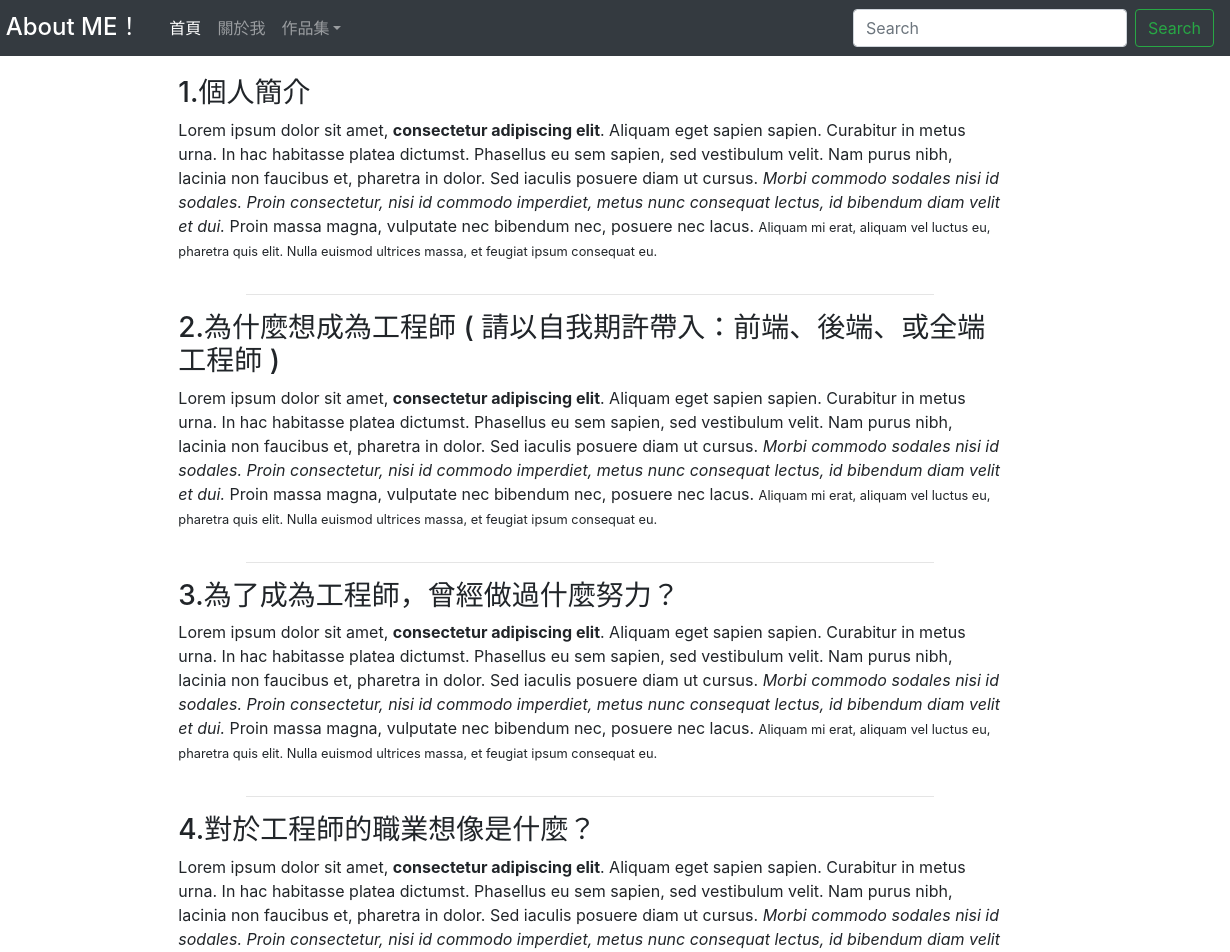
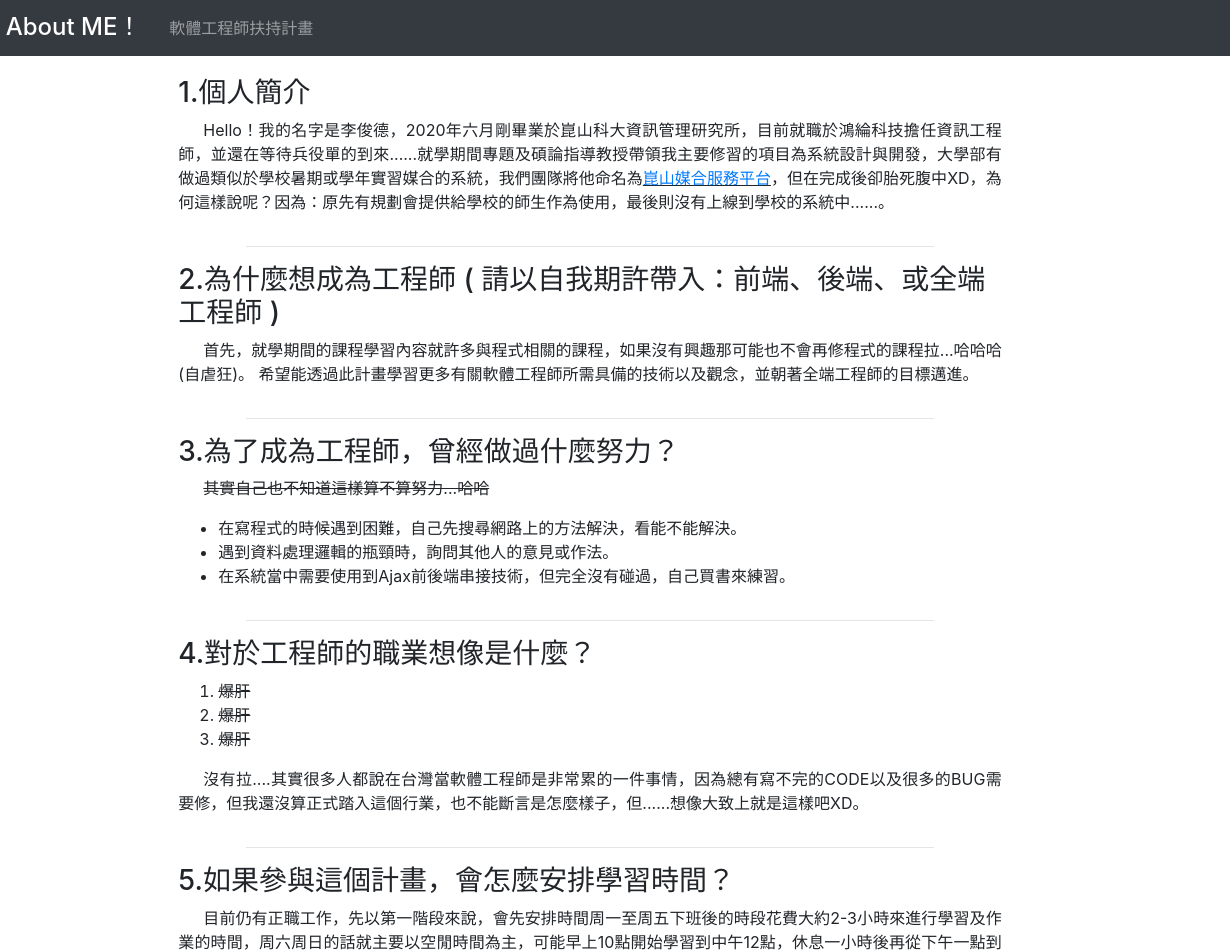
Before and after one commit to lcd0417/lcd0417.github.io, a plain HTML site: page index.html in a window 1280 px wide. Shown: the top 952 px of the page, 50-1280 px from the left. Drawn offline with nearby package versions, Linux system fonts and the light colour scheme.

Commit message:
20201225-1

```diff
--- a/index.html
+++ b/index.html
@@ -22,6 +22,11 @@
     color: yellow;
     width: 55%;
 }
+
+p {
+    text-indent: 25px;
+    text-align: justify;
+}
 </style>
 
 <body>
@@ -45,27 +50,27 @@
                 <div class="collapse navbar-collapse" id="navbarSupportedContent">
                     <ul class="navbar-nav mr-auto">
                         <!-- active表示當前頁面 -->
-                        <li class="nav-item active">
+                        <!-- <li class="nav-item active">
                             <a class="nav-link" href="#">首頁<span class="sr-only">(current)</span></a>
-                        </li>
+                        </li> -->
                         <li class="nav-item">
-                            <a class="nav-link" href="#">關於我</a>
+                            <a class="nav-link" href="https://training.pada-x.com/wehelp/" target="_blank">軟體工程師扶持計畫</a>
                         </li>
                         <!-- .dropdown Navbar選項使用下拉式選單 -->
-                        <li class="nav-item dropdown">
-                            <a class="nav-link dropdown-toggle" href="#" id="navbarDropdownMenuLink" data-toggle="dropdown" aria-haspopup="true" aria-expanded="false">作品集</a>
-                            <!-- .dropdown-menu 下拉選單內容 -->
-                            <div class="dropdown-menu" aria-labelledby="navbarDropdownMenuLink">
+                        <!--  <li class="nav-item dropdown">
+                            <a class="nav-link dropdown-toggle" href="#" id="navbarDropdownMenuLink" data-toggle="dropdown" aria-haspopup="true" aria-expanded="false">作品集</a> -->
+                        <!-- .dropdown-menu 下拉選單內容 -->
+                        <!-- <div class="dropdown-menu" aria-labelledby="navbarDropdownMenuLink">
                                 <a class="dropdown-item" href="#">網頁設計</a>
                                 <a class="dropdown-item" href="#">平面設計</a>
                             </div>
-                        </li>
+                        </li> -->
                     </ul>
-                    <form class="form-inline my-2 my-lg-0">
+                    <!-- <form class="form-inline my-2 my-lg-0">
                         <input class="form-control mr-sm-2" type="text" placeholder="Search" aria-label="Search">
                         <button class="btn btn-outline-success my-2 my-sm-0" type="submit">Search
                         </button>
-                    </form>
+                    </form> -->
                 </div>
             </nav>
             <div class="col-md-12">
@@ -77,7 +82,7 @@
                             1.個人簡介
                         </h3>
                         <p>
-                            Lorem ipsum dolor sit amet, <strong>consectetur adipiscing elit</strong>. Aliquam eget sapien sapien. Curabitur in metus urna. In hac habitasse platea dictumst. Phasellus eu sem sapien, sed vestibulum velit. Nam purus nibh, lacinia non faucibus et, pharetra in dolor. Sed iaculis posuere diam ut cursus. <em>Morbi commodo sodales nisi id sodales. Proin consectetur, nisi id commodo imperdiet, metus nunc consequat lectus, id bibendum diam velit et dui.</em> Proin massa magna, vulputate nec bibendum nec, posuere nec lacus. <small>Aliquam mi erat, aliquam vel luctus eu, pharetra quis elit. Nulla euismod ultrices massa, et feugiat ipsum consequat eu.</small>
+                            Hello！我的名字是李俊德，2020年六月剛畢業於崑山科大資訊管理研究所，目前就職於鴻綸科技擔任資訊工程師，並還在等待兵役單的到來......就學期間專題及碩論指導教授帶領我主要修習的項目為系統設計與開發，大學部有做過類似於學校暑期或學年實習媒合的系統，我們團隊將他命名為<u><a href="http://ir.lib.ksu.edu.tw/bitstream/987654321/28314/2/%E5%B0%88%E9%A1%8C%E8%A3%BD%E4%BD%9C.pdf" target="_blank">崑山媒合服務平台</a></u>，但在完成後卻胎死腹中XD，為何這樣說呢？因為：原先有規劃會提供給學校的師生作為使用，最後則沒有上線到學校的系統中......。<a style="color:#FFFFFF ">有掛可訴</a>
                         </p>
                     </div>
                     <div class="col-md-2">
@@ -92,7 +97,8 @@
                             2.為什麼想成為工程師 ( 請以自我期許帶入：前端、後端、或全端工程師 )
                         </h3>
                         <p>
-                            Lorem ipsum dolor sit amet, <strong>consectetur adipiscing elit</strong>. Aliquam eget sapien sapien. Curabitur in metus urna. In hac habitasse platea dictumst. Phasellus eu sem sapien, sed vestibulum velit. Nam purus nibh, lacinia non faucibus et, pharetra in dolor. Sed iaculis posuere diam ut cursus. <em>Morbi commodo sodales nisi id sodales. Proin consectetur, nisi id commodo imperdiet, metus nunc consequat lectus, id bibendum diam velit et dui.</em> Proin massa magna, vulputate nec bibendum nec, posuere nec lacus. <small>Aliquam mi erat, aliquam vel luctus eu, pharetra quis elit. Nulla euismod ultrices massa, et feugiat ipsum consequat eu.</small>
+                            首先，就學期間的課程學習內容就許多與程式相關的課程，如果沒有興趣那可能也不會再修程式的課程拉...哈哈哈(自虐狂)。
+                            希望能透過此計畫學習更多有關軟體工程師所需具備的技術以及觀念，並朝著全端工程師的目標邁進。
                         </p>
                     </div>
                     <div class="col-md-2">
@@ -107,7 +113,12 @@
                             3.為了成為工程師，曾經做過什麼努力？
                         </h3>
                         <p>
-                            Lorem ipsum dolor sit amet, <strong>consectetur adipiscing elit</strong>. Aliquam eget sapien sapien. Curabitur in metus urna. In hac habitasse platea dictumst. Phasellus eu sem sapien, sed vestibulum velit. Nam purus nibh, lacinia non faucibus et, pharetra in dolor. Sed iaculis posuere diam ut cursus. <em>Morbi commodo sodales nisi id sodales. Proin consectetur, nisi id commodo imperdiet, metus nunc consequat lectus, id bibendum diam velit et dui.</em> Proin massa magna, vulputate nec bibendum nec, posuere nec lacus. <small>Aliquam mi erat, aliquam vel luctus eu, pharetra quis elit. Nulla euismod ultrices massa, et feugiat ipsum consequat eu.</small>
+                            <del>其實自己也不知道這樣算不算努力...哈哈</del>
+                            <ul>
+                                <li>在寫程式的時候遇到困難，自己先搜尋網路上的方法解決，看能不能解決。</li>
+                                <li>遇到資料處理邏輯的瓶頸時，詢問其他人的意見或作法。</li>
+                                <li>在系統當中需要使用到Ajax前後端串接技術，但完全沒有碰過，自己買書來練習。</li>
+                            </ul>
                         </p>
                     </div>
                     <div class="col-md-2">
@@ -121,8 +132,13 @@
                         <h3>
                             4.對於工程師的職業想像是什麼？
                         </h3>
+                        <ol>
+                            <li><del>爆肝</del></li>
+                            <li><del>爆肝</del></li>
+                            <li><del>爆肝</del></li>
+                        </ol>
                         <p>
-                            Lorem ipsum dolor sit amet, <strong>consectetur adipiscing elit</strong>. Aliquam eget sapien sapien. Curabitur in metus urna. In hac habitasse platea dictumst. Phasellus eu sem sapien, sed vestibulum velit. Nam purus nibh, lacinia non faucibus et, pharetra in dolor. Sed iaculis posuere diam ut cursus. <em>Morbi commodo sodales nisi id sodales. Proin consectetur, nisi id commodo imperdiet, metus nunc consequat lectus, id bibendum diam velit et dui.</em> Proin massa magna, vulputate nec bibendum nec, posuere nec lacus. <small>Aliquam mi erat, aliquam vel luctus eu, pharetra quis elit. Nulla euismod ultrices massa, et feugiat ipsum consequat eu.</small>
+                            沒有拉....其實很多人都說在台灣當軟體工程師是非常累的一件事情，因為總有寫不完的CODE以及很多的BUG需要修，但我還沒算正式踏入這個行業，也不能斷言是怎麼樣子，但......想像大致上就是這樣吧XD。
                         </p>
                     </div>
                     <div class="col-md-2">
@@ -137,7 +153,7 @@
                             5.如果參與這個計畫，會怎麼安排學習時間？
                         </h3>
                         <p>
-                            Lorem ipsum dolor sit amet, <strong>consectetur adipiscing elit</strong>. Aliquam eget sapien sapien. Curabitur in metus urna. In hac habitasse platea dictumst. Phasellus eu sem sapien, sed vestibulum velit. Nam purus nibh, lacinia non faucibus et, pharetra in dolor. Sed iaculis posuere diam ut cursus. <em>Morbi commodo sodales nisi id sodales. Proin consectetur, nisi id commodo imperdiet, metus nunc consequat lectus, id bibendum diam velit et dui.</em> Proin massa magna, vulputate nec bibendum nec, posuere nec lacus. <small>Aliquam mi erat, aliquam vel luctus eu, pharetra quis elit. Nulla euismod ultrices massa, et feugiat ipsum consequat eu.</small>
+                            目前仍有正職工作，先以第一階段來說，會先安排時間周一至周五下班後的時段花費大約2-3小時來進行學習及作業的時間，周六周日的話就主要以空閒時間為主，可能早上10點開始學習到中午12點，休息一小時後再從下午一點到五點或六點，在休息一到兩小時後在開始學習約莫兩小時。
                         </p>
                     </div>
                     <div class="col-md-2">
@@ -152,7 +168,7 @@
                             6.如果參與這個計畫，預期會碰到什麼困難？你打算怎麼解決它？
                         </h3>
                         <p>
-                            Lorem ipsum dolor sit amet, <strong>consectetur adipiscing elit</strong>. Aliquam eget sapien sapien. Curabitur in metus urna. In hac habitasse platea dictumst. Phasellus eu sem sapien, sed vestibulum velit. Nam purus nibh, lacinia non faucibus et, pharetra in dolor. Sed iaculis posuere diam ut cursus. <em>Morbi commodo sodales nisi id sodales. Proin consectetur, nisi id commodo imperdiet, metus nunc consequat lectus, id bibendum diam velit et dui.</em> Proin massa magna, vulputate nec bibendum nec, posuere nec lacus. <small>Aliquam mi erat, aliquam vel luctus eu, pharetra quis elit. Nulla euismod ultrices massa, et feugiat ipsum consequat eu.</small>
+                            以目前而言，我預期會碰上的困難會有太多太多了....在申請表的介紹內容當中就有看到許多從沒使用過的技術，但是就如同訓練方式說明一樣，<strong><u>多數訓練中的作業、專案實作需要您積極自主進行，有問題時主動與導師、助教、同學討論解決。</u></strong>這樣才有辦法進步以及訓練自己擁有解決問題的能力。
                         </p>
                     </div>
                     <div class="col-md-2">
@@ -167,7 +183,7 @@
                             7.想要對我們說的事情？
                         </h3>
                         <p>
-                            Lorem ipsum dolor sit amet, <strong>consectetur adipiscing elit</strong>. Aliquam eget sapien sapien. Curabitur in metus urna. In hac habitasse platea dictumst. Phasellus eu sem sapien, sed vestibulum velit. Nam purus nibh, lacinia non faucibus et, pharetra in dolor. Sed iaculis posuere diam ut cursus. <em>Morbi commodo sodales nisi id sodales. Proin consectetur, nisi id commodo imperdiet, metus nunc consequat lectus, id bibendum diam velit et dui.</em> Proin massa magna, vulputate nec bibendum nec, posuere nec lacus. <small>Aliquam mi erat, aliquam vel luctus eu, pharetra quis elit. Nulla euismod ultrices massa, et feugiat ipsum consequat eu.</small>
+                            希望有機會能夠加入這個計畫，讓自己更加朝軟體工程師的路邁進！
                         </p>
                     </div>
                     <div class="col-md-2">
```
